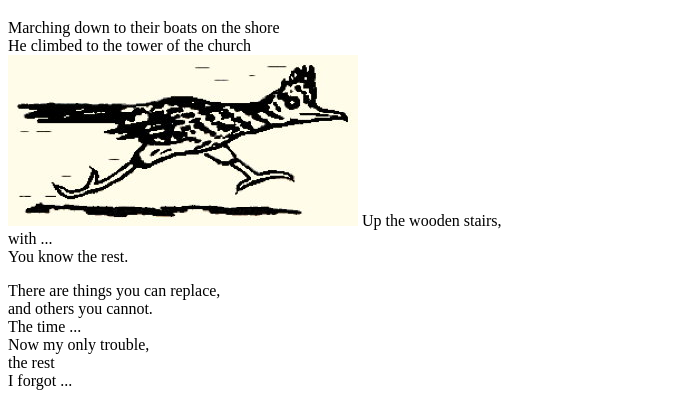
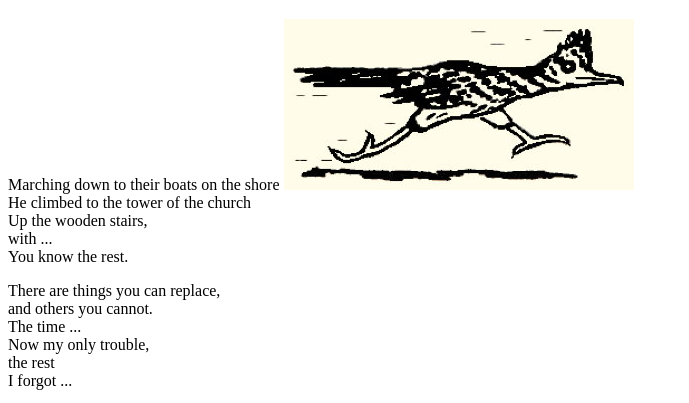
Before and after one commit to annac0nda/down, a plain HTML site: page index.html in a window 1280 px wide. Shown: the part 369-772 px from the top of the page, without its empty margins (0-689 px from the left). Drawn offline with Linux system fonts and the light colour scheme.

Commit message:
Update index.html

```diff
--- a/index.html
+++ b/index.html
@@ -5,8 +5,8 @@
 <body>
  <img src="img/fall.jpg" >
 <h1>The Rest Came Down From Here</h1>
-<p>Marching down to their boats on the shore<br>
-He climbed to the tower of the church<BR CLEAR=”left” /> <img src="img/bird.jpg" ALIGN=”left” />
+<p>Marching down to their boats on the shore <img src="img/bird.jpg" ALIGN=”right” /> <br>
+He climbed to the tower of the church<br>
 Up the wooden stairs,<br>
 with ...<br>
 You know the rest.</p>
```
